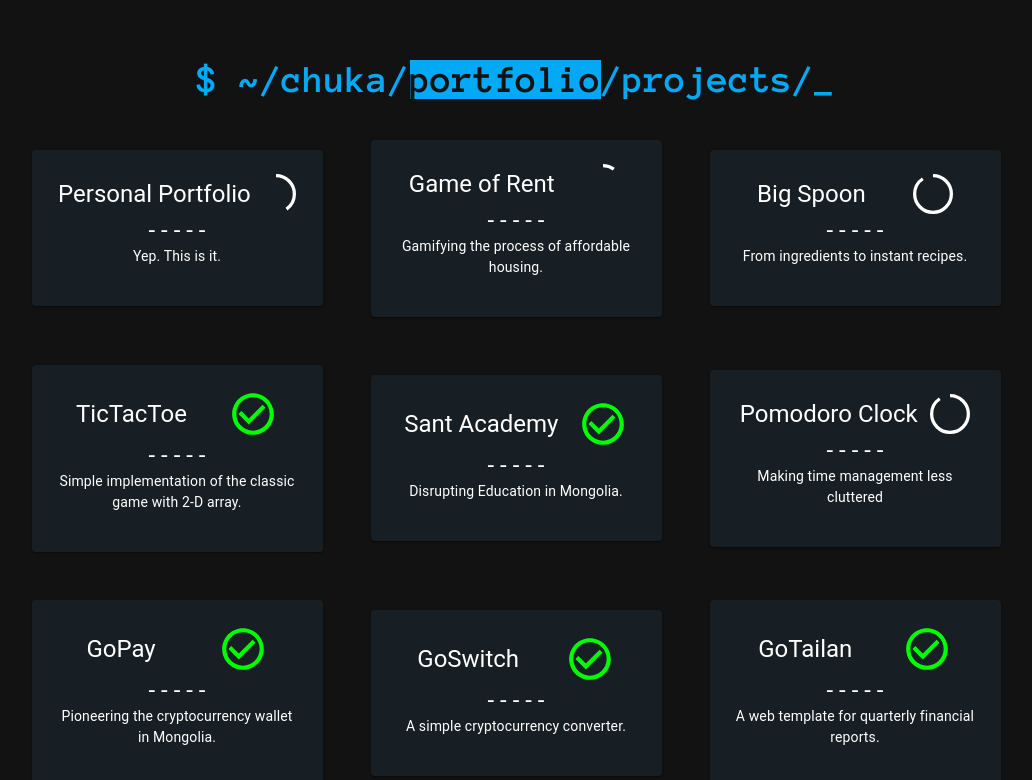
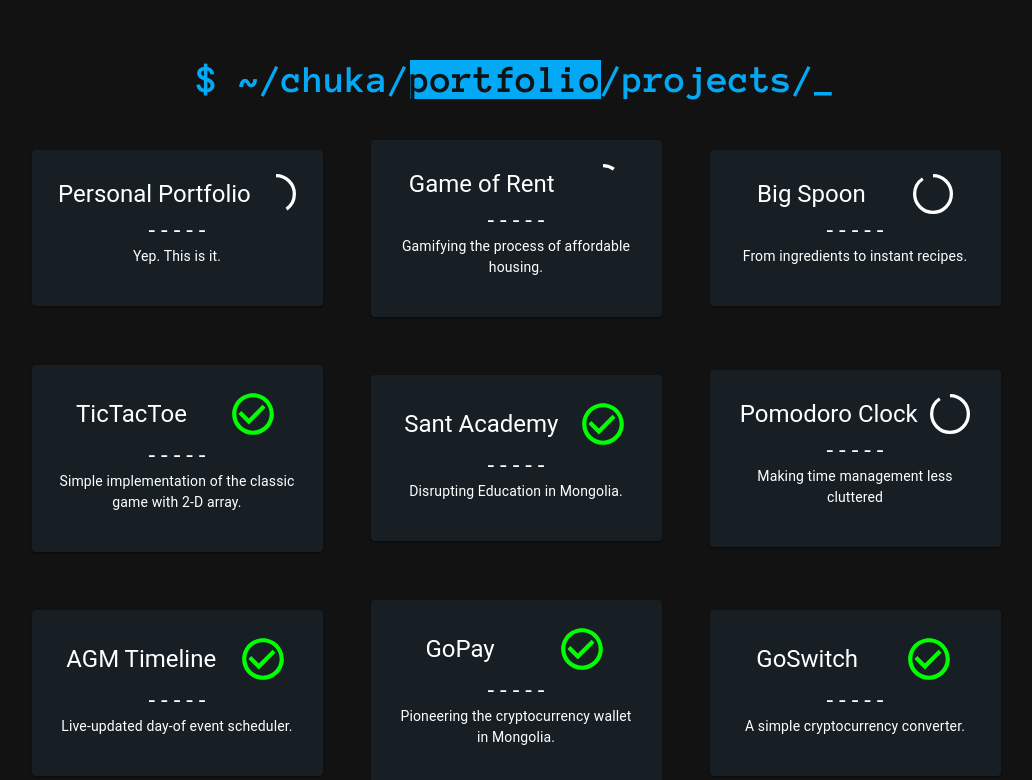
Before and after one commit to Chinchuluun1029/portfolio, a React (Create React App) app: page /projects in a window 1280 px wide. Shown: the part 172-952 px from the top of the page, without its empty margins (124-1156 px from the left). Built offline with nearby package versions, Linux system fonts and the light colour scheme.

Commit message:
added google analytics

```diff
--- a/public/index.html
+++ b/public/index.html
@@ -1,6 +1,15 @@
 <!DOCTYPE html>
 <html lang="en">
   <head>
+    <!-- gAnalytics - sorry for tracking your surfing info lmao-->
+    <script async src="https://www.googletagmanager.com/gtag/js?id=UA-158306885-1"></script>
+    <script>
+      window.dataLayer = window.dataLayer || [];
+      function gtag(){dataLayer.push(arguments);}
+      gtag('js', new Date());
+
+      gtag('config', 'UA-158306885-1');
+    </script>
     <meta charset="utf-8" />
     <link rel="icon" href="%PUBLIC_URL%/favicon.ico" />
     <meta name="theme-color" content="#000000" />
--- a/src/Views/Contact/Contact.js
+++ b/src/Views/Contact/Contact.js
@@ -24,6 +24,7 @@ const useStyles = makeStyles((theme) => ({
     flexDirection: 'row',
     alignItems: 'flex-start',
     alignContent: 'flex-start',
+    justifyContent: 'center',
     fontSize: '1.5rem',
     backgroundColor: '#121212',
   },
@@ -59,6 +60,7 @@ const useStyles = makeStyles((theme) => ({
     minWidth: 275,
     maxWidth: '80vw',
     margin: '1.5rem',
+    textAlign: 'center',
     backgroundColor: '#121212',
     color: '#03a9f4',
   },
@@ -67,7 +69,7 @@ const useStyles = makeStyles((theme) => ({
     backgroundColor: '#03a9f4',
     margin: '1.5rem',
     padding: theme.spacing(4),
-    textAlign: 'left',
+    textAlign: 'center',
     fontFamily: "'Anonymous Pro', monospace",
   },
   paper: {
@@ -107,12 +109,12 @@ function Contact() {
           </p>
         </Paper>
       </Card>
-      <Card className={classes.wikiProfile}>
+      {/* <Card className={classes.wikiProfile}>
         <CardActionArea>
           <Img className={classes.schoolLogo} src="./chuka.jpg" width="200px" crossorigin="anonymous" />
           <CardContent>
             <Typography gutterBottom variant="h5" component="h2">
-              Lizard
+              Chuka Munkh-Achit
             </Typography>
             <Typography variant="body2" color="textSecondary" component="p">
               Lizards are a widespread group of squamate reptiles, with over 6,000 species, ranging
@@ -128,7 +130,7 @@ function Contact() {
             Learn More
           </Button>
         </CardActions>
-      </Card>
+      </Card> */}
     </div>
   );
 }
--- a/src/Views/Projects/Projects.js
+++ b/src/Views/Projects/Projects.js
@@ -226,6 +226,23 @@ function Projects() {
             <CardContent>
               <div className={classes.titleProgress}>
                 <Typography variant="h5" component="h2">
+                  AGM Timeline
+                </Typography>
+                <CheckCircleOutlineIcon style={{ color: '#00ff00', fontSize: '50px', margin: '0px' }} />
+              </div>
+              <Typography variant="h5" component="h2">- - - - -</Typography>
+              <Typography className={classes.title}>
+                Live-updated day-of event scheduler.
+              </Typography>
+            </CardContent>
+          </Grid>
+        </Card>
+
+        <Card className={classes.card}>
+          <Grid item>
+            <CardContent>
+              <div className={classes.titleProgress}>
+                <Typography variant="h5" component="h2">
                   GoPay
                 </Typography>
                 <CheckCircleOutlineIcon style={{ color: '#00ff00', fontSize: '50px', margin: '0px' }} />
```
